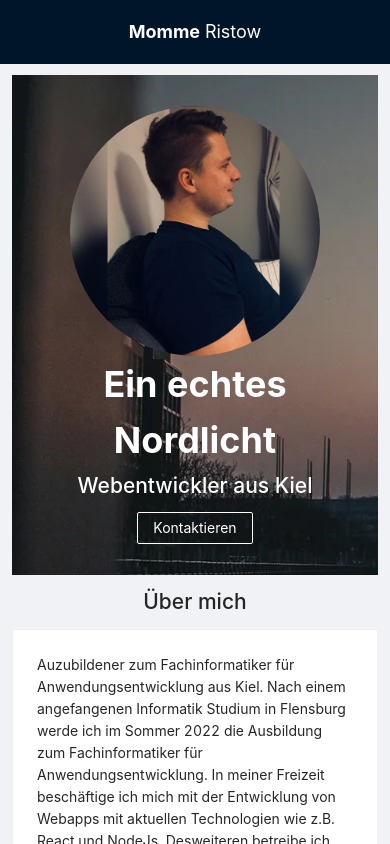
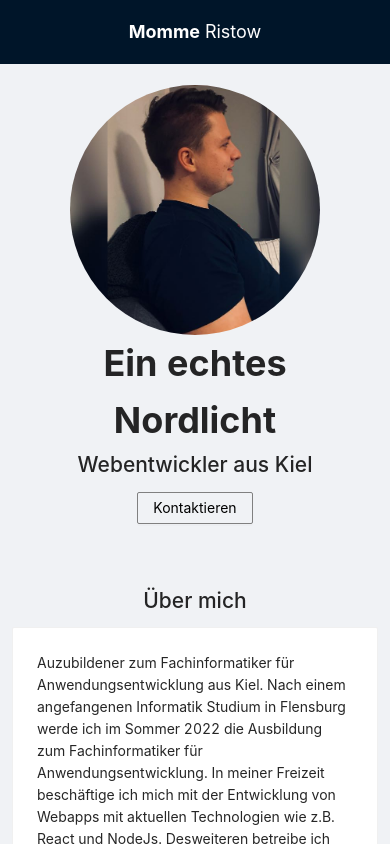
Before and after one commit to Momme97/momme-blog-frontend, a Next.js app: page / in a window 390 px wide. Shown: the top 844 px of the page. Built offline with nearby package versions, Linux system fonts and the light colour scheme; no server answers.

Commit message:
improved Feature Card Component for better performance

```diff
--- a/components/FeatureImage.js
+++ b/components/FeatureImage.js
@@ -9,9 +9,9 @@ export default function FeatureImage() {
 
 
             <Image src={mommeImage} width={250} height={250} className={style.profilePic} />
-            <h2 style={{ color: 'white', fontWeight: 'bold', fontSize: 36, textAlign: 'center',zIndex:0, margin:0 }}>Ein echtes Nordlicht</h2>
-            <h2 style={{ color: 'white',zIndex:0 }}>Webentwickler aus Kiel</h2>
-            <Button ghost><a  href="mailto:momme.ristow@web.de">Kontaktieren</a></Button>
+            <h2 style={{ fontWeight: 'bold', fontSize: 36, textAlign: 'center',zIndex:0, margin:0 }}>Ein echtes Nordlicht</h2>
+            <h2 style={{ zIndex:0 }}>Webentwickler aus Kiel</h2>
+            <Button style={{borderColor:'grey', color:'black'}} ghost><a  href="mailto:momme.ristow@web.de">Kontaktieren</a></Button>
 
         </div>
     )
--- a/components/featureImage.module.css
+++ b/components/featureImage.module.css
@@ -1,13 +1,13 @@
 .featureContainer {
     padding:10px;
-    height:500px;
+    height:700px;
     display:flex;
     flex-direction: column;
     align-items: center;
-    justify-content: center;
-    background-image: url('../public/home-banner.webp');
-
-
+    background-image: url('../public/skyline-kiel.png');
+    background-size: contain;
+    background-position: bottom;
+    background-repeat: no-repeat;
 }
 
 .bgImage {
@@ -21,3 +21,16 @@
     height:auto;
     border-radius: 100%;
 }
+
+@media only screen and (max-width: 1000px) {
+    .featureContainer {
+        padding:10px;
+        height:100%;
+        background-color:'white';
+        display:flex;
+        flex-direction: column;
+        align-items: center;
+        background-image:unset;
+        margin-bottom:50px;
+    }
+  }
```
Also changed, not shown: public/skyline-kiel.png (added), 1 other file (tests, documents, lock files or other folders).
